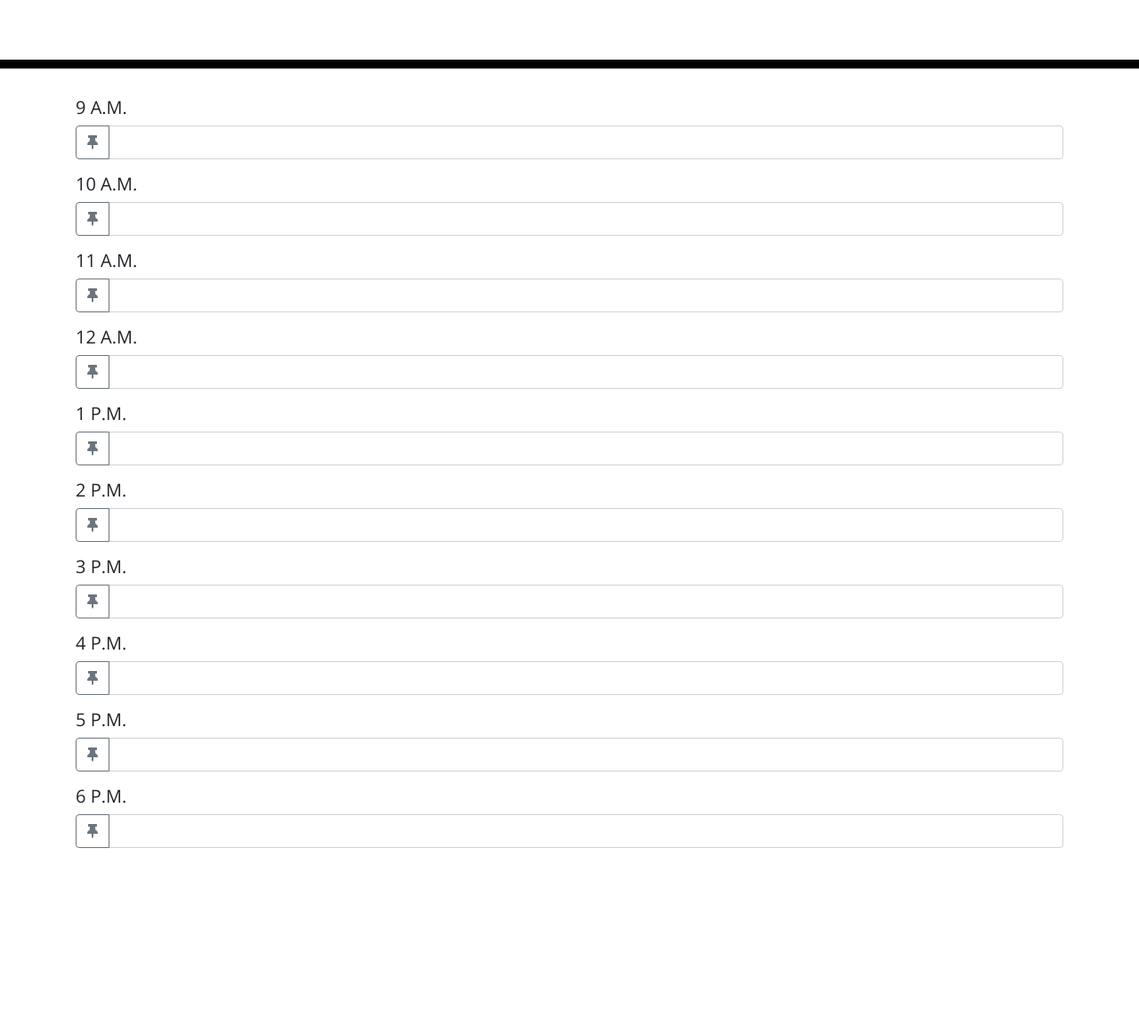
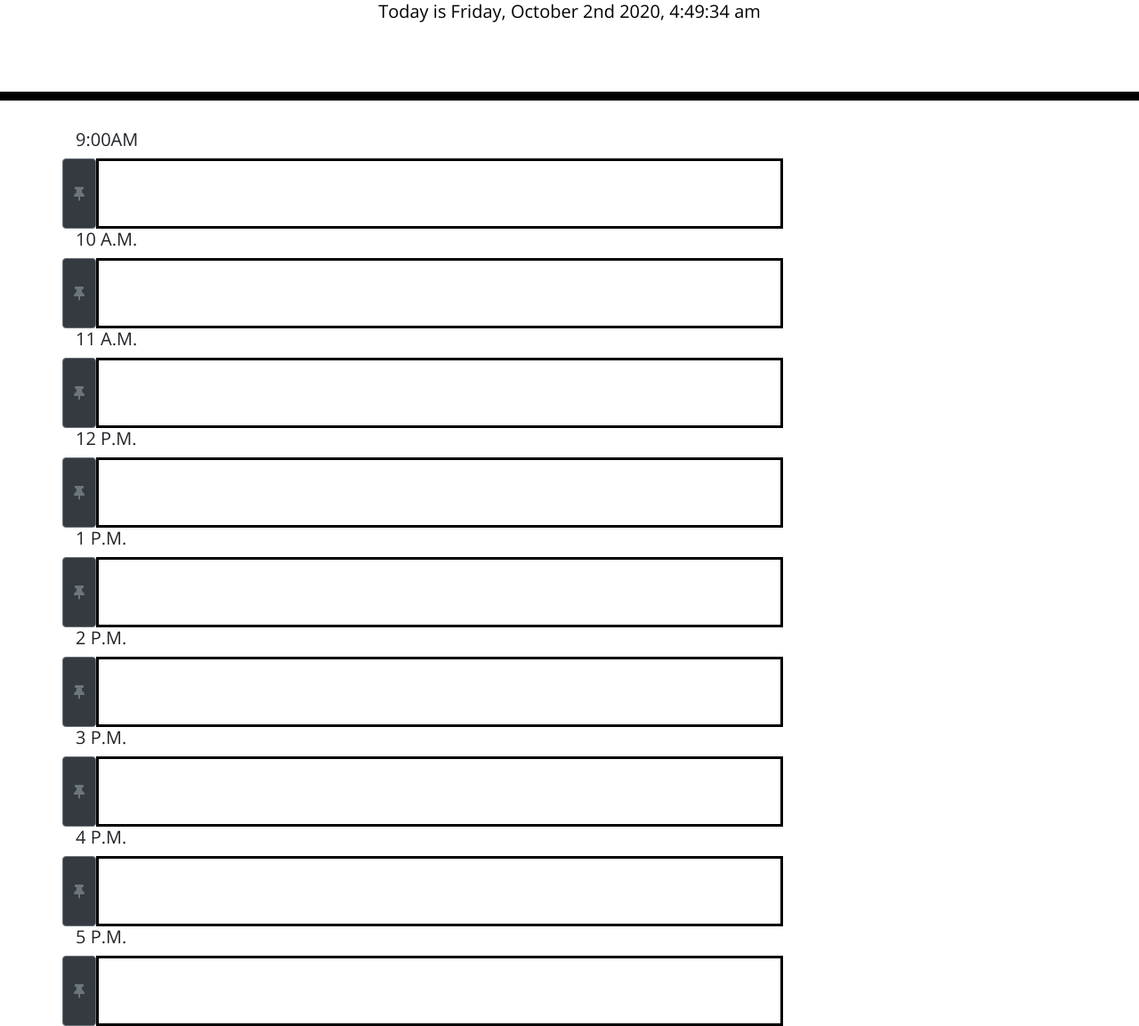
Before and after one commit to Mark4348/Day-Planner, a plain HTML site: page Develop/index.html in a window 1280 px wide. Shown: the part 191-1344 px from the top of the page at 89% size. Before the commit the page ends 1160 px from the top, so only its background shows below. Drawn offline with nearby package versions, Linux system fonts and the light colour scheme.

Commit message:
Final stage of website

```diff
--- a/Develop/index.html
+++ b/Develop/index.html
@@ -1,23 +1,14 @@
 <!DOCTYPE html>
 <html lang="en">
+
 <head>
   <meta charset="UTF-8" />
   <meta name="viewport" content="width=device-width, initial-scale=1.0" />
   <meta http-equiv="X-UA-Compatible" content="ie=edge" />
-    <link
-      rel="stylesheet"
-      href="https://stackpath.bootstrapcdn.com/bootstrap/4.3.1/css/bootstrap.min.css"
-    />
-    <link
-      rel="stylesheet"
-      href="https://use.fontawesome.com/releases/v5.8.1/css/all.css"
-      integrity="sha384-50oBUHEmvpQ+1lW4y57PTFmhCaXp0ML5d60M1M7uH2+nqUivzIebhndOJK28anvf"
-      crossorigin="anonymous"
-    />
-    <link
-      href="https://fonts.googleapis.com/css?family=Open+Sans&display=swap"
-      rel="stylesheet"
-    />
+  <link rel="stylesheet" href="https://stackpath.bootstrapcdn.com/bootstrap/4.3.1/css/bootstrap.min.css" />
+  <link rel="stylesheet" href="https://use.fontawesome.com/releases/v5.8.1/css/all.css"
+    integrity="sha384-50oBUHEmvpQ+1lW4y57PTFmhCaXp0ML5d60M1M7uH2+nqUivzIebhndOJK28anvf" crossorigin="anonymous" />
+  <link href="https://fonts.googleapis.com/css?family=Open+Sans&display=swap" rel="stylesheet" />
   <link rel="stylesheet" href="style.css" />
   <title>Work Day Scheduler</title>
 </head>
@@ -29,84 +20,102 @@
     <p id="currentDay" class="lead"></p>
   </header>
   <div class="container">
-      <h5>9 A.M.</h5>
-      <div class="input-group mb-3">
-        <div class="input-group-prepend">
-          <button class="btn btn-outline-secondary" type="button" id="button-addon1"><i class="fas fa-thumbtack"></i></button>
+    <!--
+      <div>
+          <row>
+            <Time>
+            <Text input >
+            <save button>
+          <row>*9
+
+    -->
+    <div>
+      <h5>9:00AM</h5>
+      <div class="time-block row" id="0">
+        <button id="save9" class="btn btn-outline-secondary bg-dark" type="button" id="button-addon1"><i
+            class="fas fa-thumbtack"></i></button>
+        <textarea class="text1" class="description" name="task" cols="80" rows="3"></textarea>
         </div>
-        <input type="text" class="form-control" placeholder="" aria-label="Example text with button addon" aria-describedby="button-addon1">
-      </div>
-      <h5>10 A.M.</h5>
-      <div class="input-group mb-3">
-        <div class="input-group-prepend">
-          <button class="btn btn-outline-secondary" type="button" id="button-addon1"><i class="fas fa-thumbtack"></i></button>
-        </div>
-        <input type="text" class="form-control" placeholder="" aria-label="Example text with button addon" aria-describedby="button-addon1">
-      </div>
-      <h5>11 A.M.</h5>
-      <div class="input-group mb-3">
-        <div class="input-group-prepend">
-          <button class="btn btn-outline-secondary" type="button" id="button-addon1"><i class="fas fa-thumbtack"></i></button>
-        </div>
-        <input type="text" class="form-control" placeholder="" aria-label="Example text with button addon" aria-describedby="button-addon1">
-      </div>
-      <h5>12 A.M.</h5>
-      <div class="input-group mb-3">
-        <div class="input-group-prepend">
-          <button class="btn btn-outline-secondary" type="button" id="button-addon1"><i class="fas fa-thumbtack"></i></button>
-        </div>
-        <input type="text" class="form-control" placeholder="" aria-label="Example text with button addon" aria-describedby="button-addon1">
-      </div>
-      <h5>1 P.M.</h5>
-      <div class="input-group mb-3">
-        <div class="input-group-prepend">
-          <button class="btn btn-outline-secondary" type="button" id="button-addon1"><i class="fas fa-thumbtack"></i></button>
-        </div>
-        <input type="text" class="form-control" placeholder="" aria-label="Example text with button addon" aria-describedby="button-addon1">
-      </div>
-      <h5>2 P.M.</h5>
-      <div class="input-group mb-3">
-        <div class="input-group-prepend">
-          <button class="btn btn-outline-secondary" type="button" id="button-addon1"><i class="fas fa-thumbtack"></i></button>
-        </div>
-        <input type="text" class="form-control" placeholder="" aria-label="Example text with button addon" aria-describedby="button-addon1">
-      </div>
-      <h5>3 P.M.</h5>
-      <div class="input-group mb-3">
-        <div class="input-group-prepend">
-          <button class="btn btn-outline-secondary" type="button" id="button-addon1"><i class="fas fa-thumbtack"></i></button>
-        </div>
-        <input type="text" class="form-control" placeholder="" aria-label="Example text with button addon" aria-describedby="button-addon1">
-      </div>
-      <h5>4 P.M.</h5>
-      <div class="input-group mb-3">
-        <div class="input-group-prepend">
-          <button class="btn btn-outline-secondary" type="button" id="button-addon1"><i class="fas fa-thumbtack"></i></button>
-        </div>
-        <input type="text" class="form-control" placeholder="" aria-label="Example text with button addon" aria-describedby="button-addon1">
-      </div>
-      <h5>5 P.M.</h5>
-      <div class="input-group mb-3">
-        <div class="input-group-prepend">
-          <button class="btn btn-outline-secondary" type="button" id="button-addon1"><i class="fas fa-thumbtack"></i></button>
-        </div>
-        <input type="text" class="form-control" placeholder="" aria-label="Example text with button addon" aria-describedby="button-addon1">
     </div>
 
-      <h5>6 P.M.</h5>
-      <div class="input-group mb-3">
-        <div class="input-group-prepend">
-          <button class="btn btn-outline-secondary" type="button" id="button-addon1"><i class="fas fa-thumbtack"></i></button>
+    <div>
+      <h5>10 A.M.</h5>
+      <div class="row time-block" id="1">
+        <button id="save10" class="btn btn-outline-secondary bg-dark" type="button" id="button-addon1"><i
+            class="fas fa-thumbtack"></i></button>
+        <textarea id="text5" class="description" name="task" cols="80" rows="3"></textarea>
         </div>
-        <input type="text" class="form-control" placeholder="" aria-label="Example text with button addon" aria-describedby="button-addon1">
     </div>
 
+    <div>
+      <h5>11 A.M.</h5>
+      <div class="row time-block" id="2">
+        <button id="save11" class="btn btn-outline-secondary bg-dark" type="button" id="button-addon1"><i
+            class="fas fa-thumbtack"></i></button>
+        <textarea id="text2" class="description" name="task" cols="80" rows="3"></textarea>
+        </div>
+    </div>
+
+    <div>
+      <h5>12 P.M.</h5>
+      <div class="row time-block" id="3">
+        <button id="save12" class="btn btn-outline-secondary bg-dark" type="button" id="button-addon1"><i
+            class="fas fa-thumbtack"></i></button>
+        <textarea class="description" name="task" cols="80" rows="3"></textarea>
+        </div>
+    </div>
+
+    <div>
+      <h5>1 P.M.</h5>
+      <div class="row time-block" id="4">
+        <button id="save1" class="btn btn-outline-secondary bg-dark" type="button" id="button-addon1"><i
+            class="fas fa-thumbtack"></i></button>
+        <textarea class="description" name="task" cols="80" rows="3"></textarea>
+        </div>
+    </div>
+
+    <div>
+      <h5>2 P.M.</h5>
+      <div class="row time-block" id="5">
+        <button id="save2" class="btn btn-outline-secondary bg-dark" type="button" id="button-addon1"><i
+            class="fas fa-thumbtack"></i></button>
+        <textarea class="description" name="task" cols="80" rows="3"></textarea>
+        </div>
+    </div>
+
+    <div>
+      <h5>3 P.M.</h5>
+      <div class="row time-block" id="6">
+        <button id="save3" class="btn btn-outline-secondary bg-dark" type="button" id="button-addon1"><i
+            class="fas fa-thumbtack"></i></button>
+        <textarea class="description" name="task" cols="80" rows="3"></textarea>
+        </div>
+    </div>
+
+    <div>
+      <h5>4 P.M.</h5>
+      <div class="row time-block" id="7">
+        <button id="save4" class="btn btn-outline-secondary bg-dark" type="button" id="button-addon1"><i
+            class="fas fa-thumbtack"></i></button>
+        <textarea class="description" name="task" cols="80" rows="3"></textarea>
+        </div>
+    </div>
+
+    <div>
+      <h5>5 P.M.</h5>
+      <div class="row time-block" id="8">
+        <button id="save5" class="btn btn-outline-secondary bg-dark" type="button" id="button-addon1"><i
+            class="fas fa-thumbtack"></i></button>
+        <textarea class="description" name="task" cols="80" rows="3"></textarea>
+        </div>
+    </div>
 
   </div>
 
 
-
   <script src="https://code.jquery.com/jquery-3.4.1.min.js"></script>
   <script src="https://cdnjs.cloudflare.com/ajax/libs/moment.js/2.24.0/moment.min.js"></script>
+  <script src="./scripts.js"></script>
 </body>
+
 </html>
--- /dev/null
+++ b/Develop/scripts.js
@@ -0,0 +1,67 @@
+
+$(document).ready(function(){
+
+// The time and date feature
+var today = $("#currentDay");
+
+
+$("#currentDay").text("Today is " + moment().format("dddd, MMMM Do YYYY, h:mm:ss a"));
+
+
+//function for changing the colors of the text boxes
+function colorChange() {
+
+
+}
+
+
+
+
+
+
+// click button to save to local storage
+$("#save9").on("click", function(event){
+    event.preventDefault();
+
+    console.log("item saved");
+
+    //value
+    var value = $("#text1").siblings(".description").val();
+
+    console.log(value);
+    //time
+    var time = $(this).parent().attr("Id");
+    console.log(time);
+
+    localStorage.setItem(value,time);
+
+})
+
+//getItems go here
+
+$("#save9 .description").val(localStorage).getItem("#save9");
+
+
+})
+
+//My thought process of breaking things down
+
+// Call getItem function first
+// getitems from local storage
+// var c0 = localStorage.getItem(0)
+// var c1 = localStorage.getItem(1)
+// textInput1.textContent = c0
+// textInput2.textContent = c1
+
+// Get time assign that to a variable
+// // Change the classes based off the time
+// // if time > 9 then 9 => past
+// // else if time === timecount then => present
+// // else if time < timecount then => future
+// row.addclass("present")
+
+
+// Save this local data
+// // var a = time
+// // var b = event
+// // local.storage.setItem(a,b)
--- a/Develop/style.css
+++ b/Develop/style.css
@@ -6,10 +6,10 @@ body {
 
 textarea{
   background: transparent;
-  border: none;
+  border: solid;
   resize: none;
   color: #000000;
-  border-left: 1px solid black;
+  border-left: solid black;
   padding: 10px;
 }
 
@@ -56,16 +56,3 @@ textarea{
   background-color: #77dd77;
   color: white;
 }
-
-.saveBtn {
-  border-left: 1px solid black;
-  border-top-right-radius: 15px;
-  border-bottom-right-radius: 15px;
-  background-color: #06AED5;
-  color: white;
-}
-
-.saveBtn i:hover {
-  font-size: 20px;
-  transition: all .3s ease-in-out;
-}
```
Also changed, not shown: 2 other files. Lines whose indentation alone changed are shown as unchanged.
